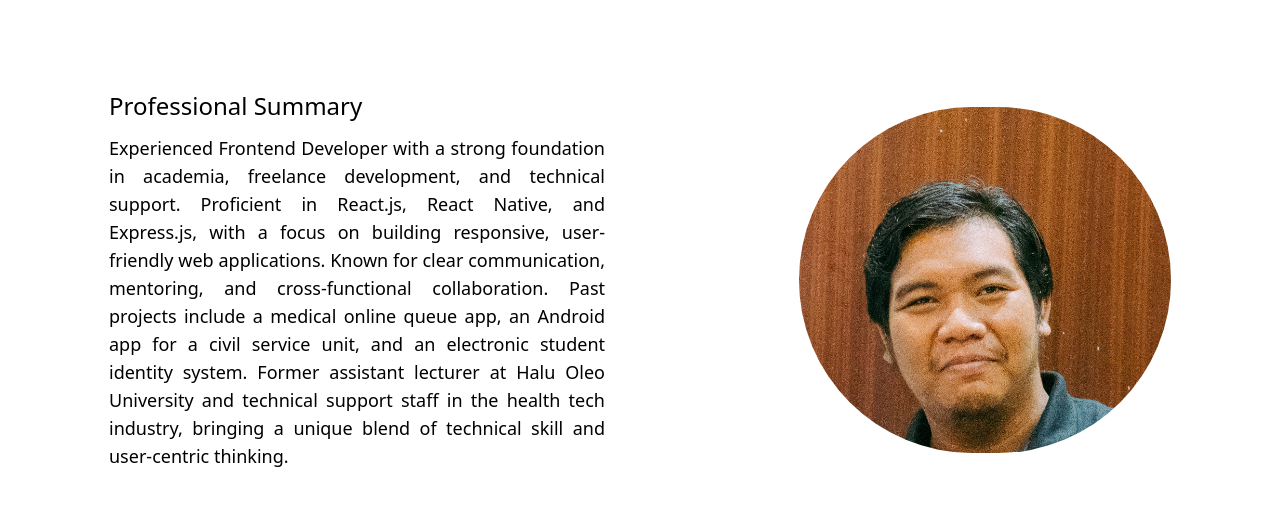
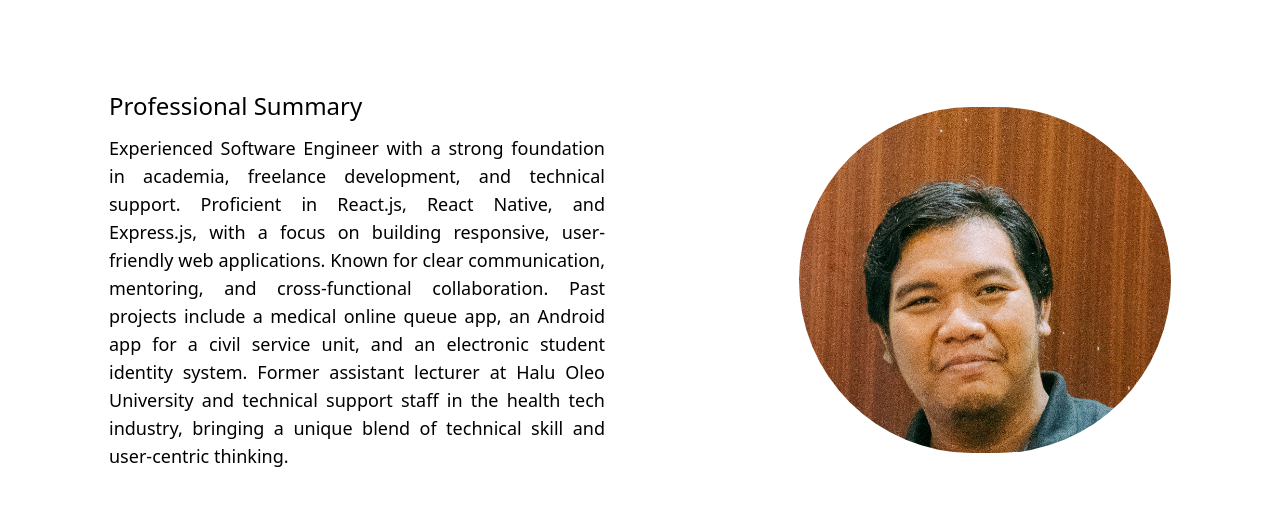
Before and after one commit to maliefrr/maliefrr.github.io, a React (Vite) app: page / in a window 1280 px wide. Shown: the part 960-1480 px from the top of the page. Built offline with nearby package versions, Linux system fonts and the light colour scheme.

Commit message:
fix: change summarry

```diff
--- a/src/constant.ts
+++ b/src/constant.ts
@@ -10,7 +10,7 @@ import tailwindLogo from "@/assets/Tailwindpng.png"
 import reactLogo from "@/assets/react.svg"
 import reactNativeLogo from "@/assets/reactNative.png"
 
-export const summarry = 'Experienced Frontend Developer with a strong foundation in academia, freelance development, and technical support. Proficient in React.js, React Native, and Express.js, with a focus on building responsive, user-friendly web applications. Known for clear communication, mentoring, and cross-functional collaboration. Past projects include a medical online queue app, an Android app for a civil service unit, and an electronic student identity system. Former assistant lecturer at Halu Oleo University and technical support staff in the health tech industry, bringing a unique blend of technical skill and user-centric thinking.'
+export const summarry = 'Experienced Software Engineer with a strong foundation in academia, freelance development, and technical support. Proficient in React.js, React Native, and Express.js, with a focus on building responsive, user-friendly web applications. Known for clear communication, mentoring, and cross-functional collaboration. Past projects include a medical online queue app, an Android app for a civil service unit, and an electronic student identity system. Former assistant lecturer at Halu Oleo University and technical support staff in the health tech industry, bringing a unique blend of technical skill and user-centric thinking.'
 
 export const workExperince = [
     {
```
